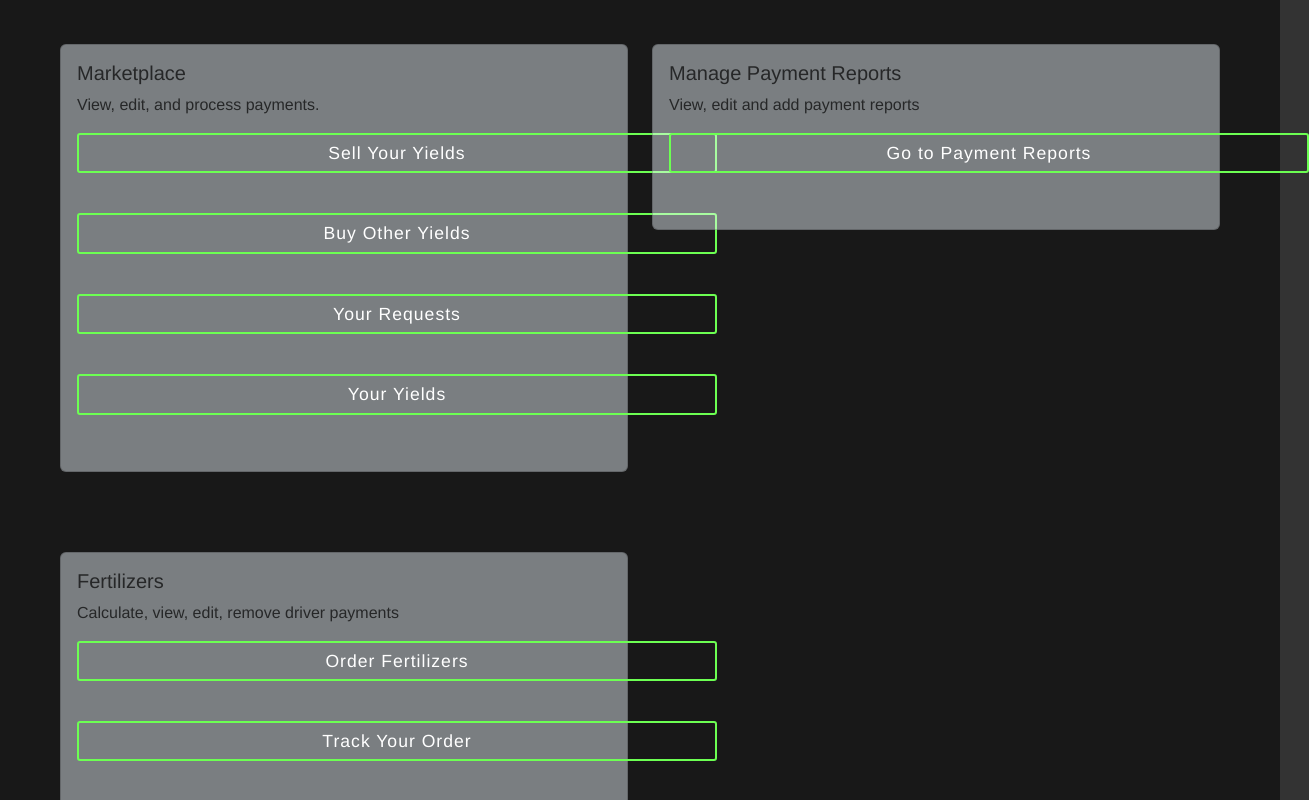
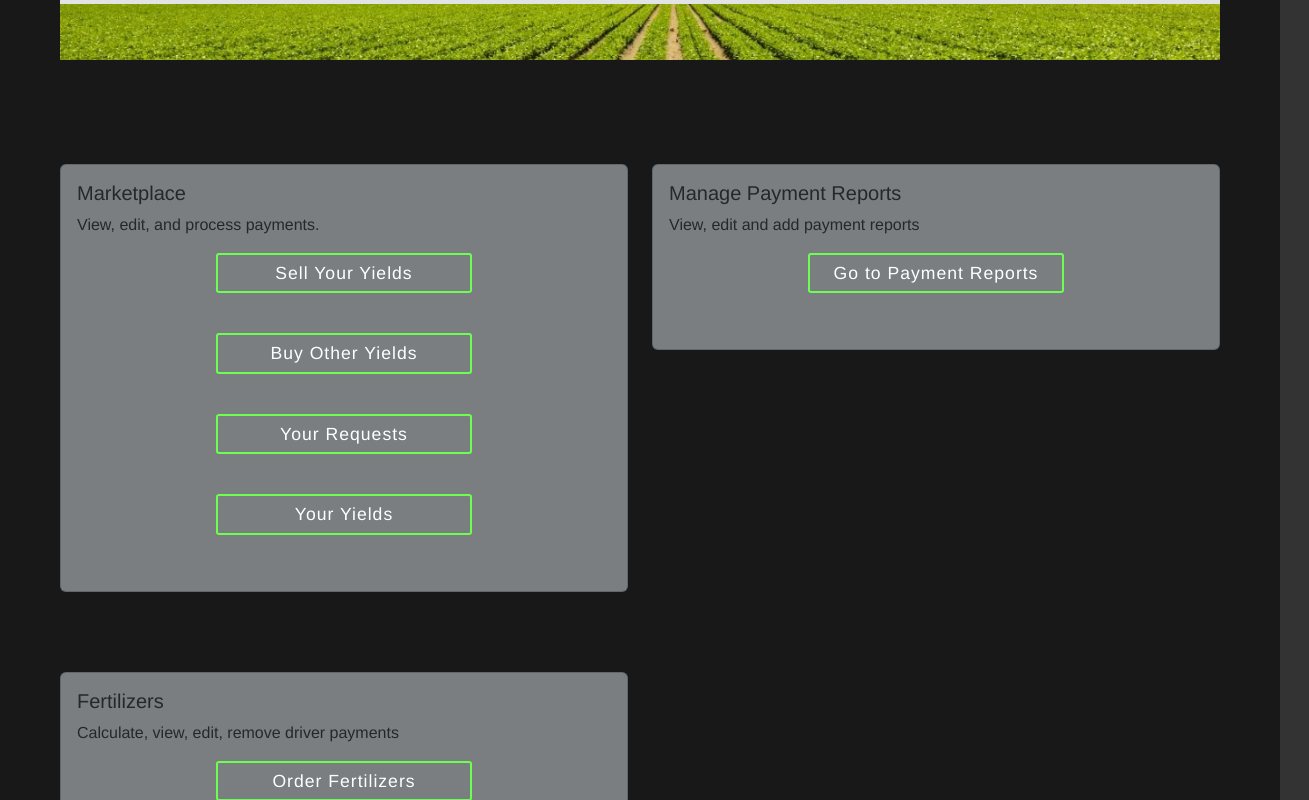
Before and after one commit to nuwani-sithara/AgroProLK, a React (Create React App) app in the folder frontend/: page /UserHome in a window 1280 px wide. Shown: the part 320-1120 px from the top of the page, 1309 px wide, since content can reach past the window. Built offline with nearby package versions, Linux system fonts and the light colour scheme; sample sign-in values are in the browser's storage.

Commit message:
fixed errors

```diff
--- a/frontend/src/App.js
+++ b/frontend/src/App.js
@@ -1,5 +1,5 @@
 import React, { useState, useEffect } from 'react';
-import { BrowserRouter as Router, Route, Routes, Navigate } from "react-router-dom";
+import { BrowserRouter as Router, Route, Routes, Navigate,useLocation } from "react-router-dom";
 //import '@fortawesome/fontawesome-free/css/all.min.css';
 
 import AddUser from './components/AddUser';
@@ -32,6 +32,8 @@ import NewHomeHome from './components/NewHomeHome';
 
 
 function App() {
+
+
 
   const [isLoggedIn, setIsLoggedIn] = useState(localStorage.getItem('isLoggedIn') === 'true');
 
--- a/frontend/src/components/AllUsers.js
+++ b/frontend/src/components/AllUsers.js
@@ -108,11 +108,12 @@ const AllUsers = () => {
         <AdminHeader/>
         <div className='dv1'>
 
-            <input style={{marginTop:"5vh",marginLeft:"5vw",width:"15vw"}}
+            <input style={{marginTop:"6vh",marginLeft:"5vw",width:"15vw"}}
                 type="text"
                 placeholder="Search by Name..."
                 value={searchQuery}
-                onChange={(e) => setSearchQuery(e.target.value)} /></div><div className="table-wrapper">
+                onChange={(e) => setSearchQuery(e.target.value)} /></div>
+            <div className="table-wrapper">
 
 
                 <div className="table-container">
@@ -197,10 +198,11 @@ const AllUsers = () => {
                     <div style={{marginTop:"10px"}}>
                     <button className="btn btn-primary" onClick={generatePDF}>Generate PDF</button>
                 </div>
+                <Footer/>
                 </div>
 
             </div>
-            <Footer/></>
+            </>
     );
 };
 
--- a/frontend/src/components/Login.js
+++ b/frontend/src/components/Login.js
@@ -59,7 +59,7 @@ const Login = ({ onLoginSuccess }) => { // Add onLoginSuccess prop
 
     return (
         <div className="login-container">
-            <h2 style={{ textAlign: "center" }}>Login</h2>
+            <h1 style={{ textAlign: "center",color:"black" }}>Login</h1>
             {error && <p className="error">{error}</p>}
             <form onSubmit={handleLogin}>
                 <div className="form-group">
--- a/frontend/src/components/UserHome.js
+++ b/frontend/src/components/UserHome.js
@@ -33,10 +33,10 @@ export default function UserHome() {
 
     return (
         <>
-            <div>
+
                 <Header />
-            </div>
-            <div className="bg">
+
+            <div style={{marginTop:"15vh"}} className="bg">
                 <div className="container">
                     <div className="row1">
                         <div className="col-lg-12">
@@ -60,16 +60,16 @@ export default function UserHome() {
                                 <div className="card-body">
                                     <h5 className="card-title">Marketplace</h5>
                                     <p className="card-text">View, edit, and process payments.</p>
-                                    <button className="btn btn-outline-primary" onClick={handleNavigate3}>
+                                    <button style={{width:"20vw"}} className="btn btn-outline-primary" onClick={handleNavigate3}>
                                     Sell Your Yields
                                     </button>
-                                    <button className="btn btn-outline-primary" onClick={handleNavigate}>
+                                    <button style={{width:"20vw"}} className="btn btn-outline-primary" onClick={handleNavigate}>
                                         Buy Other Yields
                                     </button>
-                                    <button className="btn btn-outline-primary" onClick={handleNavigate2}>
+                                    <button style={{width:"20vw"}} className="btn btn-outline-primary" onClick={handleNavigate2}>
                                         Your Requests
                                     </button>
-                                    <button className="btn btn-outline-primary" onClick={handleNavigate4}>
+                                    <button style={{width:"20vw"}} className="btn btn-outline-primary" onClick={handleNavigate4}>
                                         Your Yields
                                     </button>
                                 </div>
@@ -81,7 +81,7 @@ export default function UserHome() {
                                 <div className="card-body">
                                     <h5 className="card-title">Manage Payment Reports</h5>
                                     <p className="card-text">View, edit and add payment reports</p>
-                                    <Link to="/allreports" className="btn btn-outline-primary">Go to Payment Reports</Link>
+                                    <Link to="/allreports" className="btn btn-outline-primary" style={{width:"20vw"}}>Go to Payment Reports</Link>
                                 </div>
                             </div>
                         </div>
@@ -90,8 +90,8 @@ export default function UserHome() {
                                 <div className="card-body">
                                     <h5 className="card-title">Fertilizers</h5>
                                     <p className="card-text">Calculate, view, edit, remove driver payments</p>
-                                    <Link to="/alldriverpayments" className="btn btn-outline-primary">Order Fertilizers</Link>
-                                    <Link to="/adddriverpayment" className="btn btn-outline-secondary">Track Your Order</Link>
+                                    <Link to="/alldriverpayments" className="btn btn-outline-primary" style={{width:"20vw"}}>Order Fertilizers</Link>
+                                    <Link to="/adddriverpayment" className="btn btn-outline-secondary" style={{width:"20vw"}}>Track Your Order</Link>
                                 </div>
                             </div>
                         </div>
--- a/frontend/src/components/styles/UsersTable.css
+++ b/frontend/src/components/styles/UsersTable.css
@@ -5,7 +5,7 @@
     justify-content: center;
     align-items: center;
     height: 100vh;
-    width: 100wh;
+    width: 100vw;
 }
 
 .table-container {
@@ -71,5 +71,8 @@ tr:hover {
 }
 
 .dv1{
-    margin-top: 10vh;
+    margin-left: auto;
+    margin-top: 15vh;
+    padding-bottom: 0%;
+    height: 20px;
 }
```
